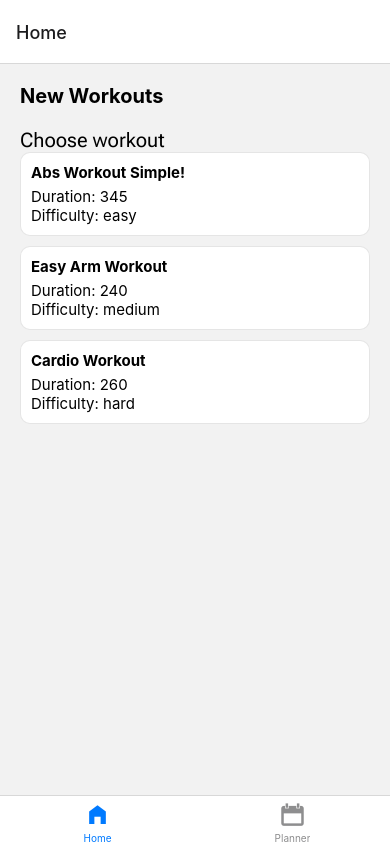
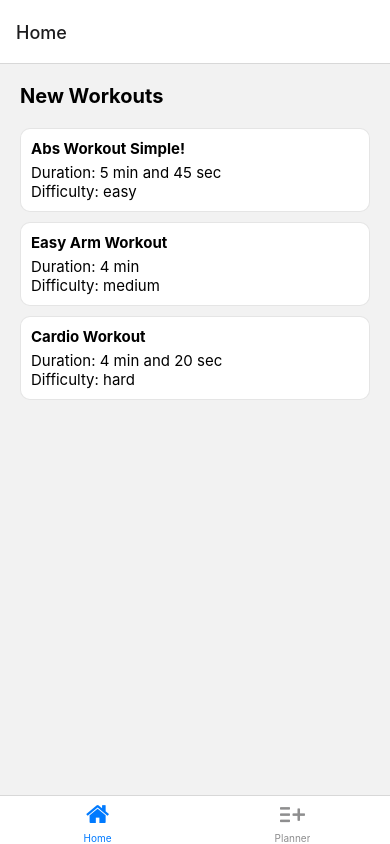
Before and after one commit to seppar93/native-workout-app, a React Native app: screen /Home in a window 390 px wide. Built offline with nearby package versions, Linux system fonts and the light colour scheme.

Commit message:
add workout detial screen

```diff
--- a/components/WorkoutItem.tsx
+++ b/components/WorkoutItem.tsx
@@ -1,11 +1,12 @@
 import { View, Text,StyleSheet } from "react-native";
 import { Workout } from "../types/data";
+import { formatSec } from "../utils/time";
 
 export default function WorkoutItem({ item }: { item: Workout }) {
   return (
     <View style={styles.container}>
       <Text style={styles.name}>{item.name}</Text>
-      <Text style={styles.duration}>Duration: {item.duration}</Text>
+      <Text style={styles.duration}>Duration: {formatSec(item.duration)} </Text>
       <Text style={styles.difficulty}>Difficulty: {item.difficulty}</Text>
     </View>
   );
--- a/navigation/index.tsx
+++ b/navigation/index.tsx
@@ -1,12 +1,11 @@
+import { FontAwesome, Entypo } from '@expo/vector-icons';
 import { createNativeStackNavigator } from "@react-navigation/native-stack";
 import { createBottomTabNavigator } from "@react-navigation/bottom-tabs";
 import { NavigationContainer } from "@react-navigation/native";
 
 import HomeScreen from "../screens/HomeScreen";
 import PlannerScreen from "../screens/PlannerScreen";
-import { Text } from "react-native";
-
-import { MaterialCommunityIcons, Entypo } from '@expo/vector-icons';
+import WorkoutDetailScreen from '../screens/WorkoutDetailScreen';
 
 export default function Navigation() {
   return (
@@ -24,7 +23,10 @@
         name="Root"
         component={BottomTabNavigator}
         options={{ headerShown: false}}
-
+      />
+      <Stack.Screen
+        name="WorkoutDetail"
+        component={WorkoutDetailScreen}
       />
     </Stack.Navigator>
   )
@@ -37,15 +39,26 @@
       <BottomTab.Screen
         name="Home"
         component={HomeScreen}
-        options={{tabBarIcon: ({color,size}) => <MaterialCommunityIcons name="home-variant" size={size} color={color} />}}
+        options={{
+          tabBarIcon: ({color, size}) =>
+            <FontAwesome
+              name="home"
+              size={size}
+              color={color}
+            />
+        }}
       />
       <BottomTab.Screen
         name="Planner"
         component={PlannerScreen}
-        // options={{ unmountOnBlur: true}}
-        options={{tabBarIcon: ({color,size}) => <Entypo name="calendar" size={size} color={color} />}}
-
-
+        options={{
+          tabBarIcon: ({color, size}) =>
+            <Entypo
+              name="add-to-list"
+              size={size}
+              color={color}
+            />
+        }}
       />
     </BottomTab.Navigator>
   )
--- a/screens/HomeScreen.tsx
+++ b/screens/HomeScreen.tsx
@@ -1,20 +1,27 @@
-import { View, Text, StyleSheet, FlatList } from "react-native";
+import { View, Text, StyleSheet, FlatList, Pressable } from "react-native";
 import { NativeStackHeaderProps } from "@react-navigation/native-stack";
 import data from "../data.json";
 import { Workout } from "../types/data";
 import WorkoutItem from "../components/WorkoutItem";
-import React from "react";
-import { RobotoFlex } from "../components/styled/RobotoFlex";
 
 export default function HomeScreen({navigation}: NativeStackHeaderProps) {
 
   return (
     <View style={styles.container}>
-       <Text style={styles.header}>New Workouts</Text>
-      <RobotoFlex style={{fontSize: 20}}>Choose workout </RobotoFlex>
+      <Text style={styles.header}>New Workouts</Text>
       <FlatList
         data={data as Workout[]}
-        renderItem={WorkoutItem}
+        renderItem={({item}) => {
+          return (
+            <Pressable
+              onPress={() => navigation.navigate("WorkoutDetail")}
+            >
+              <WorkoutItem
+                item={item}
+              />
+            </Pressable>
+          )
+        }}
         keyExtractor={item => item.slug}
       />
     </View>
@@ -29,6 +36,6 @@
   header: {
     fontSize: 20,
     marginBottom: 20,
-    fontWeight: "bold",
+    fontWeight: "bold"
   }
 })
--- /dev/null
+++ b/screens/WorkoutDetailScreen.tsx
@@ -0,0 +1,24 @@
+
+import { View, Text, StyleSheet } from "react-native";
+import { NativeStackHeaderProps } from "@react-navigation/native-stack";
+
+export default function WorkoutDetailScreen({navigation}: NativeStackHeaderProps) {
+
+  return (
+    <View style={styles.container}>
+      <Text style={styles.header}>Workout Detail!</Text>
+    </View>
+  )
+}
+
+const styles = StyleSheet.create({
+  container: {
+    padding: 20,
+    flex: 1,
+  },
+  header: {
+    fontSize: 20,
+    marginBottom: 20,
+    fontWeight: "bold"
+  }
+})
--- /dev/null
+++ b/utils/time.ts
@@ -0,0 +1,28 @@
+export function secToMin(sec: number) {
+    return (sec / 60).toFixed(1);
+  }
+
+  export function formatSec(sec: number) {
+    const _min = Math.floor(sec / 60);
+    const _sec = sec % 60;
+
+    const minText = `${_min} min`;
+    const secText = `${_sec} sec`;
+    const connector = "and"
+
+    const sentence = [];
+
+    if (_min > 0) {
+      sentence.push(minText);
+    }
+
+    if (_min > 0 && _sec > 0) {
+      sentence.push(connector);
+    }
+
+    if (_sec > 0) {
+      sentence.push(secText);
+    }
+
+    return sentence.join(" ");
+  }
```
